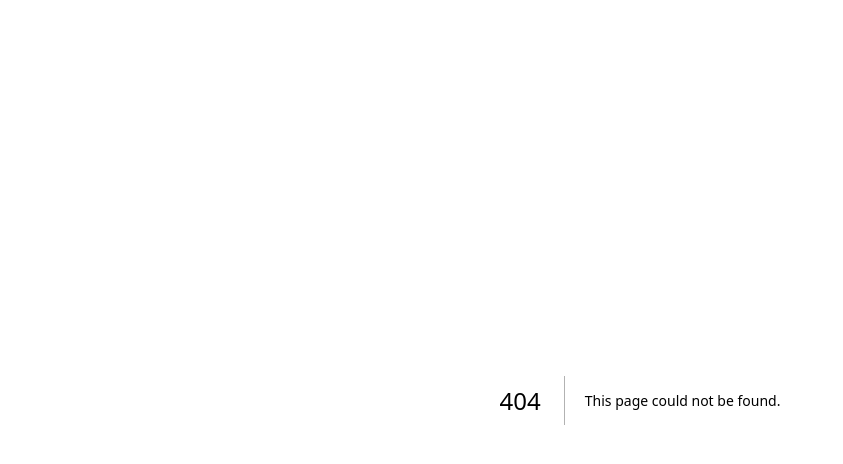
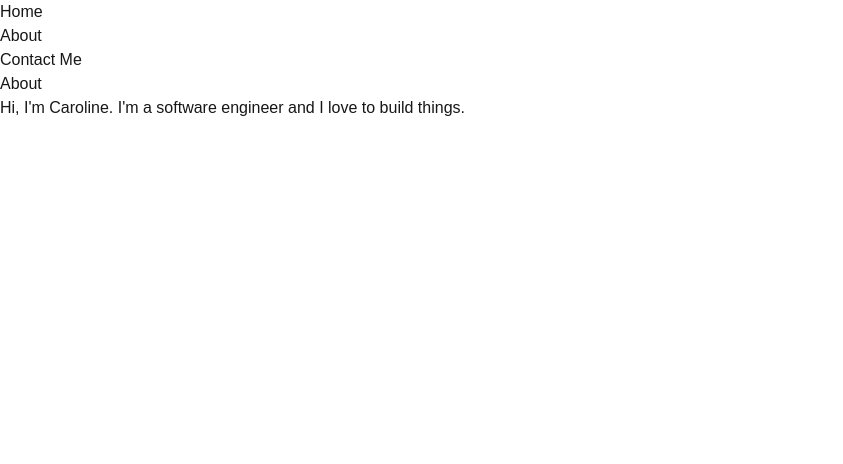
Before and after one commit to carolineshowscode/caroline-shows-website, a Next.js app: page /about in a window 1280 px wide. Before the commit this address had no page. Shown: the top 464 px of the page, without its empty margins (0-843 px from the left). Built offline with nearby package versions, Linux system fonts and the light colour scheme; a web font is replaced by a local one.

Commit message:
update navigation location and add about page

```diff
--- /dev/null
+++ b/src/app/about/page.tsx
@@ -0,0 +1,8 @@
+export default function About() {
+    return (
+        <div>
+            <h1>About</h1>
+            <p>Hi, I'm Caroline. I'm a software engineer and I love to build things.</p>
+        </div>
+    )
+};
--- a/src/app/layout.tsx
+++ b/src/app/layout.tsx
@@ -1,4 +1,5 @@
 import type { Metadata } from "next";
+import Nav from "@/components/nav";
 import { Geist, Playwrite_IN } from "next/font/google";
 import "./globals.css";
 
@@ -27,10 +28,9 @@ export default function RootLayout({
       <head>
         <meta name="viewport" content="width=device-width, initial-scale=1.0" />
       </head>
-      <body
-        // className={`${geistSans.className} antialiased`}
-      >
-        {children}
+      <body>
+        <Nav />
+        <main>{children}</main>
       </body>
     </html>
   );
--- a/src/components/nav.tsx
+++ b/src/components/nav.tsx
@@ -0,0 +1,19 @@
+import Link from 'next/link';
+
+export default function Nav() {
+  return (
+    <nav>
+      <ul>
+        <li>
+          <Link href="/">Home</Link>
+        </li>
+        <li>
+          <Link href="/about">About</Link>
+        </li>
+        <li>
+          <a href='mailto:caroline.e.shows@gmail.com'>Contact Me</a>
+        </li>
+      </ul>
+    </nav>
+  );
+}
```
